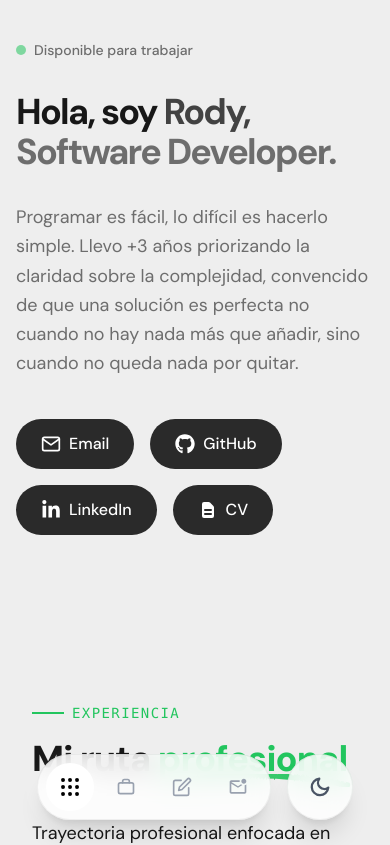
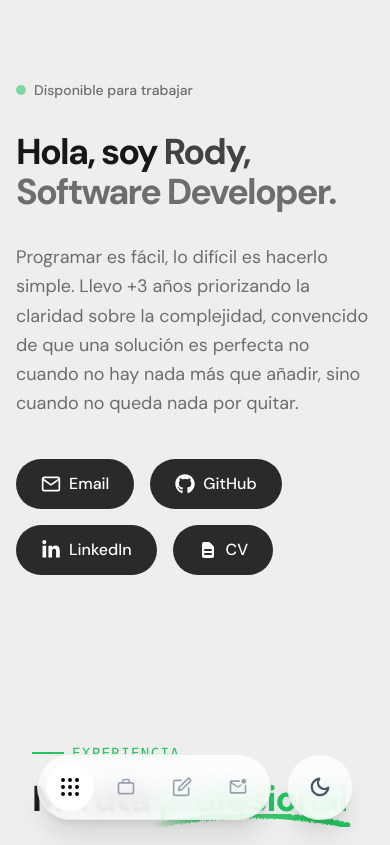
Before and after one commit to rody-huancas/dev-portfolio, a Next.js app: page / in a window 390 px wide. Shown: the top 845 px of the page. Built offline with nearby package versions, Linux system fonts and the light colour scheme.

Commit message:
Fix: update padding top to hero section

```diff
--- a/src/components/HeroSection/index.tsx
+++ b/src/components/HeroSection/index.tsx
@@ -8,7 +8,7 @@ const HeroSection = () => {
   return (
     <section
       id="hero"
-      className="min-h-screen flex flex-col justify-center gap-10 pt-10"
+      className="min-h-screen flex flex-col justify-center gap-10 pt-20 md:pt-10"
       aria-label="Sección de presentación"
     >
       <div className="w-full">
```
